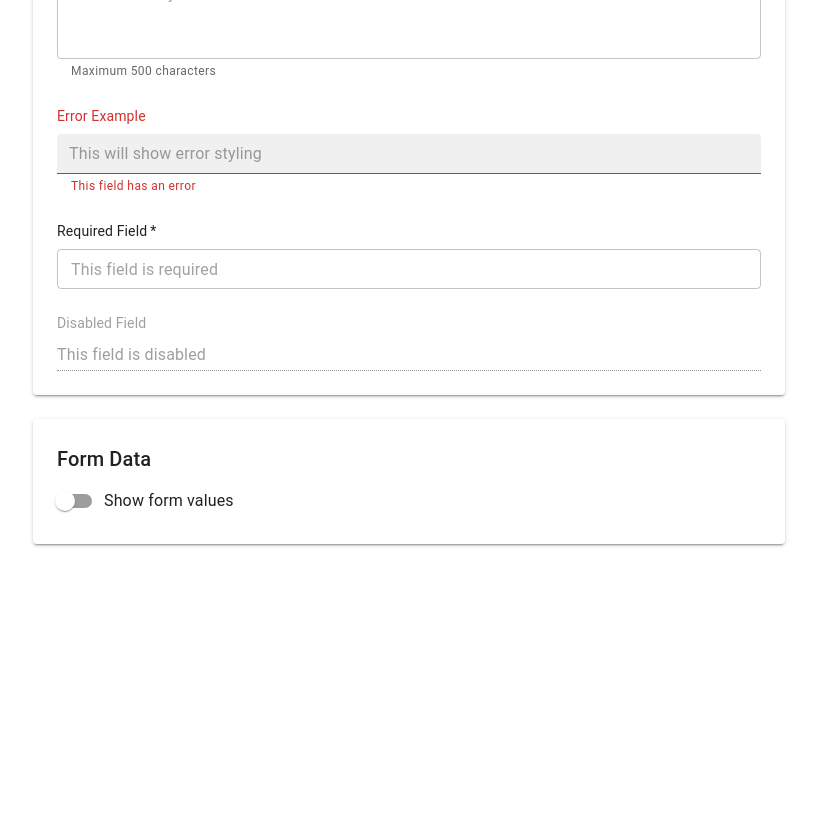
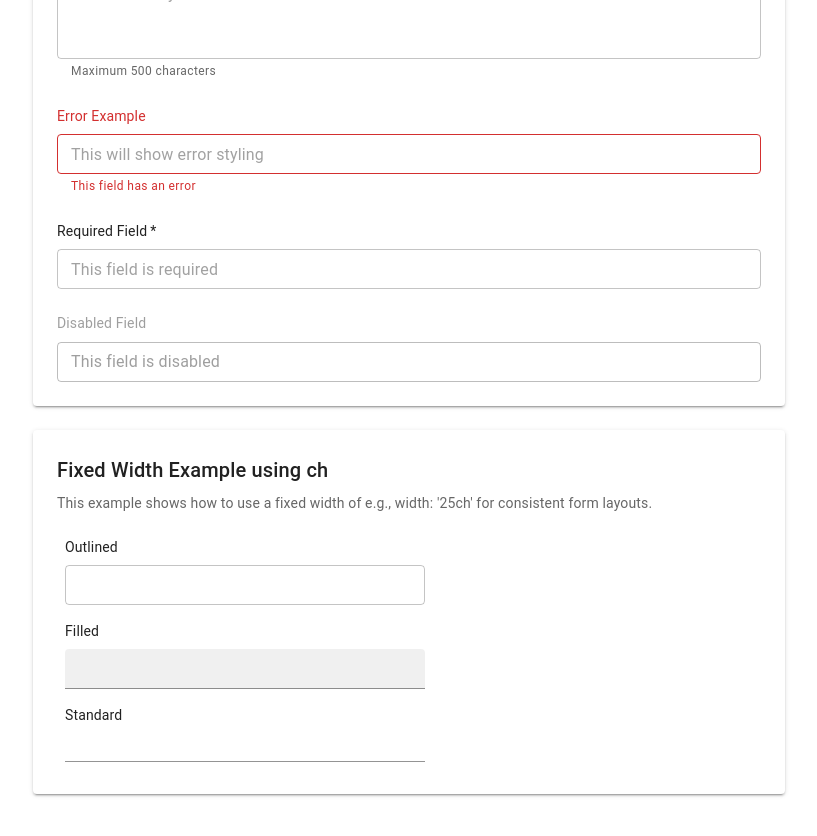
Before and after one commit to ivan-starcevic/mui-test, a React (Vite) app: page / in a window 1280 px wide. Shown: the part 620-1456 px from the top of the page, without its empty margins (231-1048 px from the left). Before the commit the page ends 1188 px from the top, so only its background shows below. Built offline with nearby package versions, Linux system fonts and the light colour scheme.

Commit message:
Add fixed width example using ch units to ExternalLabelTextFieldDemo

```diff
--- a/src/components/ExternalLabelTextField/ExternalLabelTextFieldDemo.jsx
+++ b/src/components/ExternalLabelTextField/ExternalLabelTextFieldDemo.jsx
@@ -51,6 +51,8 @@ function ExternalLabelTextFieldDemo() {
             variant="outlined"
             placeholder="Enter your username"
             value={formData.username}
+            size="small"
+            fullWidth
             onChange={handleInputChange('username')}
             slotProps={{
               input: {
@@ -124,7 +126,7 @@ function ExternalLabelTextFieldDemo() {
           {/* Error State */}
           <ExternalLabelTextField
             label="Error Example"
-            variant="filled"
+            variant="outlined"
             error
             helperText="This field has an error"
             placeholder="This will show error styling"
@@ -141,36 +143,46 @@ function ExternalLabelTextFieldDemo() {
           {/* Disabled State */}
           <ExternalLabelTextField
             label="Disabled Field"
-            variant="standard"
+            variant="outlined"
             disabled
             value="This field is disabled"
           />
         </Stack>
       </Paper>
 
-      <Paper elevation={2} sx={{ p: 3 }}>
+      <Paper elevation={2} sx={{ p: 3, mb: 3 }}>
         <Typography variant="h6" gutterBottom>
-          Form Data
+          Fixed Width Example using ch
         </Typography>
 
-        <FormControlLabel
-          control={
-            <Switch
-              checked={showValues}
-              onChange={(e) => setShowValues(e.target.checked)}
-            />
-          }
-          label="Show form values"
-        />
+        <Typography variant="body2" color="text.secondary" sx={{ mb: 2 }}>
+          This example shows how to use a fixed width of e.g., width: '25ch' for consistent form layouts.
+        </Typography>
 
-        {showValues && (
-          <Box sx={{ mt: 2, p: 2, bgcolor: 'grey.50', borderRadius: 1 }}>
-            <Typography variant="body2" component="pre" sx={{ fontFamily: 'monospace' }}>
-              {JSON.stringify(formData, null, 2)}
-            </Typography>
-          </Box>
-        )}
+        <Box
+          component="form"
+          sx={{ '& > :not(style)': { m: 1, width: '40ch' } }}
+          noValidate
+          autoComplete="off"
+        >
+          <ExternalLabelTextField
+            id="outlined-fixed"
+            label="Outlined"
+            variant="outlined"
+          />
+          <ExternalLabelTextField
+            id="filled-fixed"
+            label="Filled"
+            variant="filled"
+          />
+          <ExternalLabelTextField
+            id="standard-fixed"
+            label="Standard"
+            variant="standard"
+          />
+        </Box>
       </Paper>
+
     </Box>
   );
 }
```
